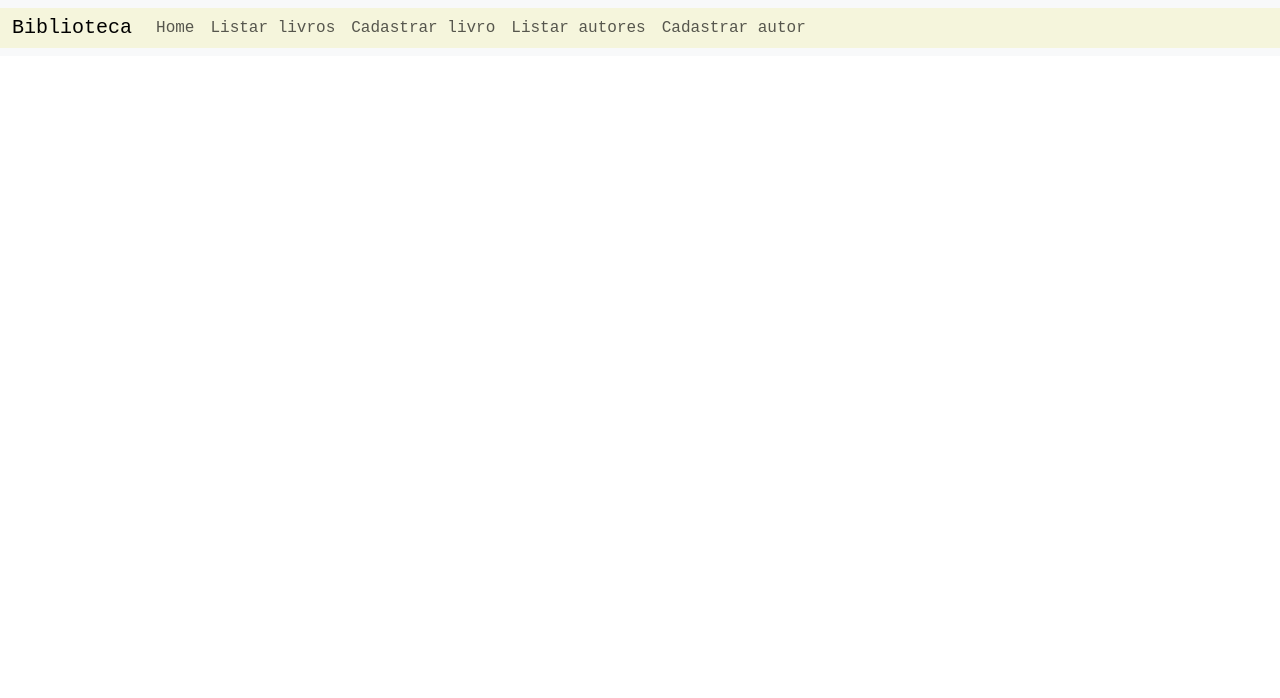
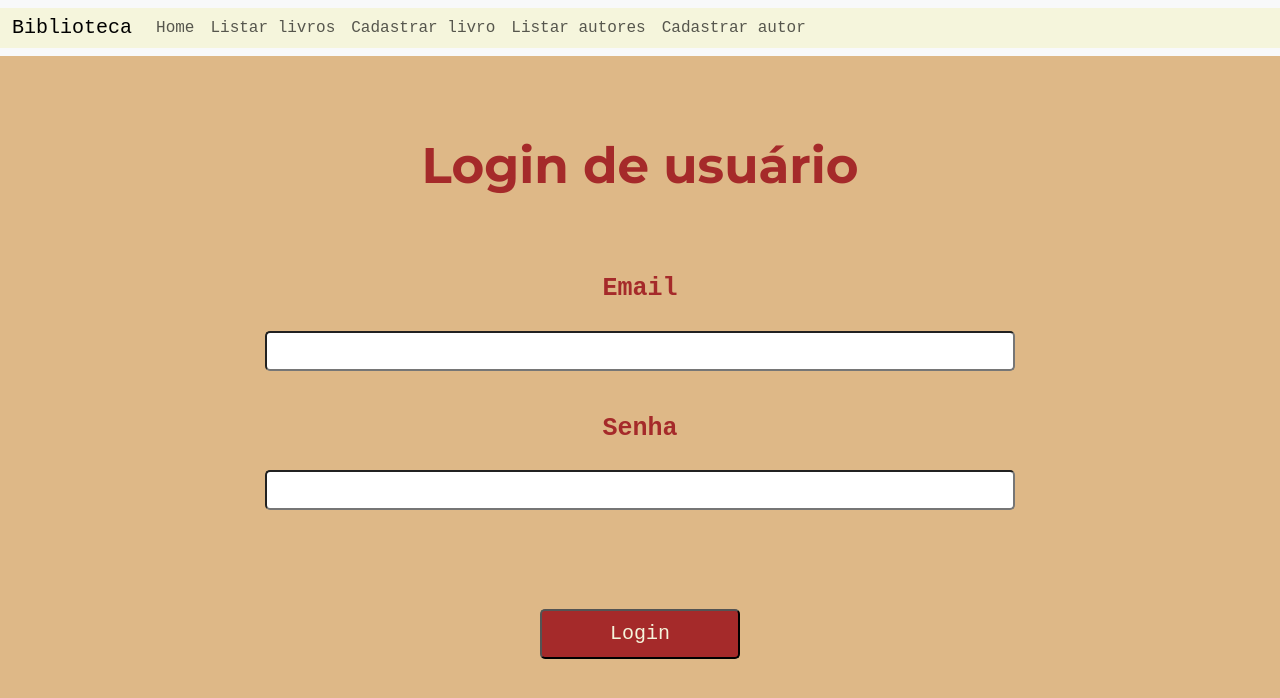
Before and after one commit to KeillaV/dac-frontend, a React (Create React App) app: page /login in a window 1280 px wide. Shown: the top 698 px of the page. Built offline with nearby package versions, Linux system fonts and the light colour scheme.

Commit message:
Added screen for login, moved screen Home to /home

```diff
--- a/src/main/AppRoutes.js
+++ b/src/main/AppRoutes.js
@@ -1,7 +1,8 @@
 import React from "react";
 import { Route, BrowserRouter } from "react-router-dom";
 
-import Home from "../Home";
+import Login from "../screens/login/Login";
+import Home from "../screens/home/Home";
 import Author from "../screens/author/Author";
 import Book from "../screens/book/Book";
 import CreateAuthor from "../screens/author/CreateAuthor";
@@ -15,6 +16,7 @@ function AppRoutes() {
     return (
         <BrowserRouter>
             <Route component = { Home } path = "/" exact />
+            <Route component = { Login } path = "/login"  />
             <Route component = { Author } path = "/author/find" />
             <Route component = { CreateAuthor } path="/author/create" />
             <Route component = { UpdateAuthor } path="/author/update" />
--- a/src/Home.js
+++ b/src/screens/home/Home.js
@@ -1,5 +1,5 @@
 import React from "react";
-import './App.css';
+import '../../App.css';
 
 export default class Home extends React.Component {
 
@@ -10,7 +10,7 @@ export default class Home extends React.Component {
                 <br/>
                 <h1 class="cabecalho">Seja bem-vindo(a)!</h1>
                 <h3 class="texto">Nossa biblioteca dispõe de informações sobre diversos livros e seus autores, aproveite!</h3>
-                <h4 class="texto">Projeto desenvolvido para a disciplina de DAC</h4>
+                <h4 class="texto">Projeto desenvolvido pela aluna Keilla Vitória, aluna do 5º período do curso de Análise e Desenvolvimento de Sistemas, para a disciplina de Desenvolvimento de Aplicações Corporativas, lecionada pelo professor Elenilson Vieira</h4>
             </div>
         );
     }
--- /dev/null
+++ b/src/screens/login/Login.css
@@ -0,0 +1,45 @@
+.principal {
+    background-color: burlywood;
+    font-family: 'Courier New', Courier, monospace;
+    text-align: center;
+    justify-content: center;
+    align-items: center;
+  }
+
+  .cabecalho {
+    color: brown;
+    margin-top: 30px;
+    font-size: 50px;
+    font-weight: bold;
+    text-align: center;
+    margin-bottom: 50px;
+  }
+
+  label {
+    width: 50%;
+    color: brown;
+    font-weight: bold;
+    font-size: 25px;
+    text-align: center;
+  }
+
+  .form-login {
+    width: 750px;
+    height: 40px;
+    margin: 15px 15px 15px 15px;
+    text-align: center;
+    box-sizing: border-box;
+    border-radius: 5px;
+  }
+
+  .botao {
+    background-color: brown;
+    color: beige;
+    width: 200px;
+    height: 50px;
+    font-family: 'Courier New', Courier, monospace;
+    font-size: 20px;
+    text-align: center;
+    margin-top: 60px;
+    border-radius: 5px;
+  }
--- /dev/null
+++ b/src/screens/login/Login.js
@@ -0,0 +1,16 @@
+import React from 'react';
+import './Login.css';
+
+import 'bootswatch/dist/minty/bootstrap.css';
+import LoginFields from './LoginFields';
+
+export default class Login extends React.Component {
+
+  render() {
+    return (
+      <div>
+        <LoginFields />
+      </div>
+    );
+  }
+}
--- /dev/null
+++ b/src/screens/login/LoginFields.js
@@ -0,0 +1,42 @@
+import React from 'react';
+import './Login.css';
+
+import { withRouter } from 'react-router-dom';
+
+class LoginFields extends React.Component {
+
+    state = {
+        email: "",
+        password: ""
+    }
+
+    login = () => {
+        if (this.state.email == "monteiro@ifpb.edu.br" && this.state.password == "123") {
+            this.props.history.push('/');
+        } else {
+            alert("Login inválido! Tente novamente!");
+        }
+    }
+
+    render() {
+        return (
+            <div className="principal">
+                <h1 class="cabecalho">Login de usuário</h1>
+                <div class="row d-flex justify-content-center">
+                    <div className="form-group">
+                        <label className="form-label mt-4" for="email">Email</label>
+                        <input type="text" className="form-login" id="email" value={this.state.email} onChange={(e) => {this.setState({email: e.target.value})}}/>
+                    </div>
+                    <div className="form-group">
+                        <label className="form-label mt-4" for="password">Senha</label>
+                        <input type="password" className="form-login" id="password" value={this.state.password} onChange={(e) => {this.setState({password: e.target.value})}}/>
+                    </div>
+                </div>
+                <br/>
+                <button onClick={this.login} type="button" className="botao">Login</button>
+            </div>
+        );
+    }
+}
+
+export default withRouter(LoginFields);
```
